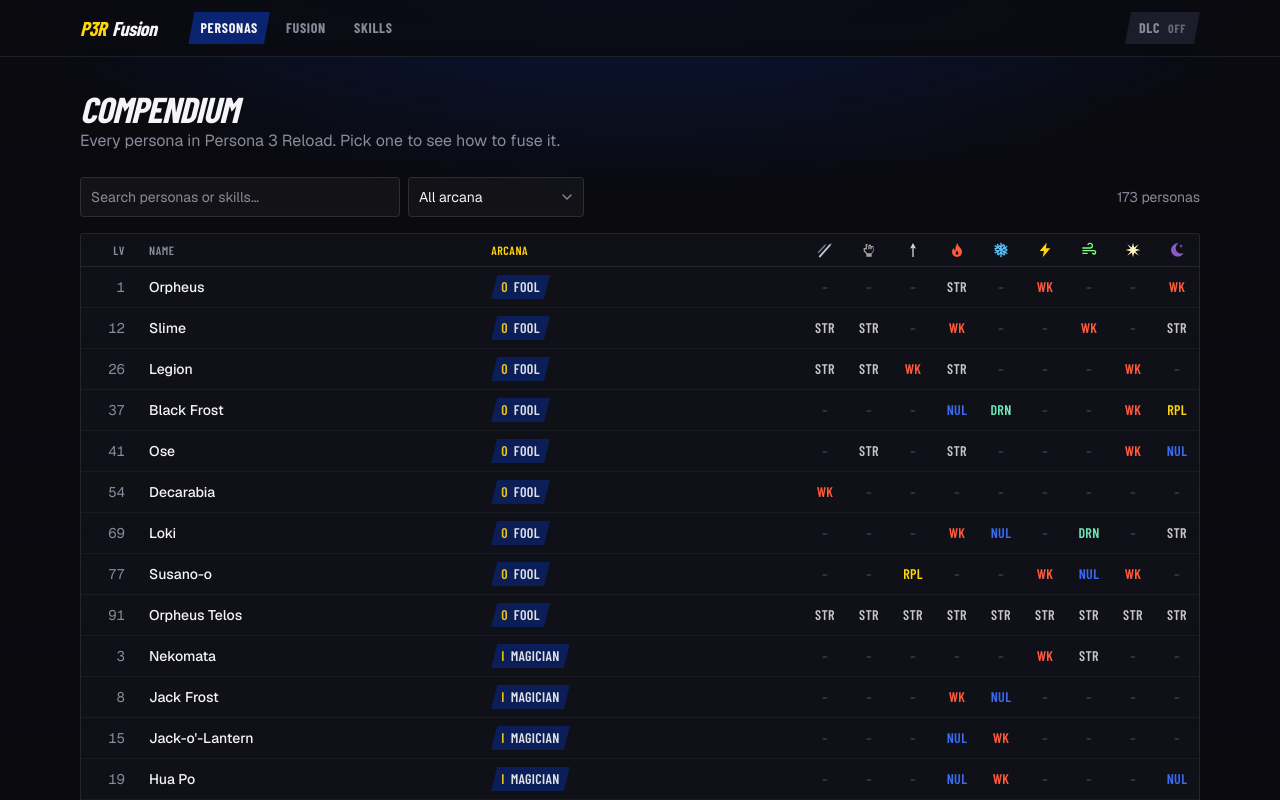
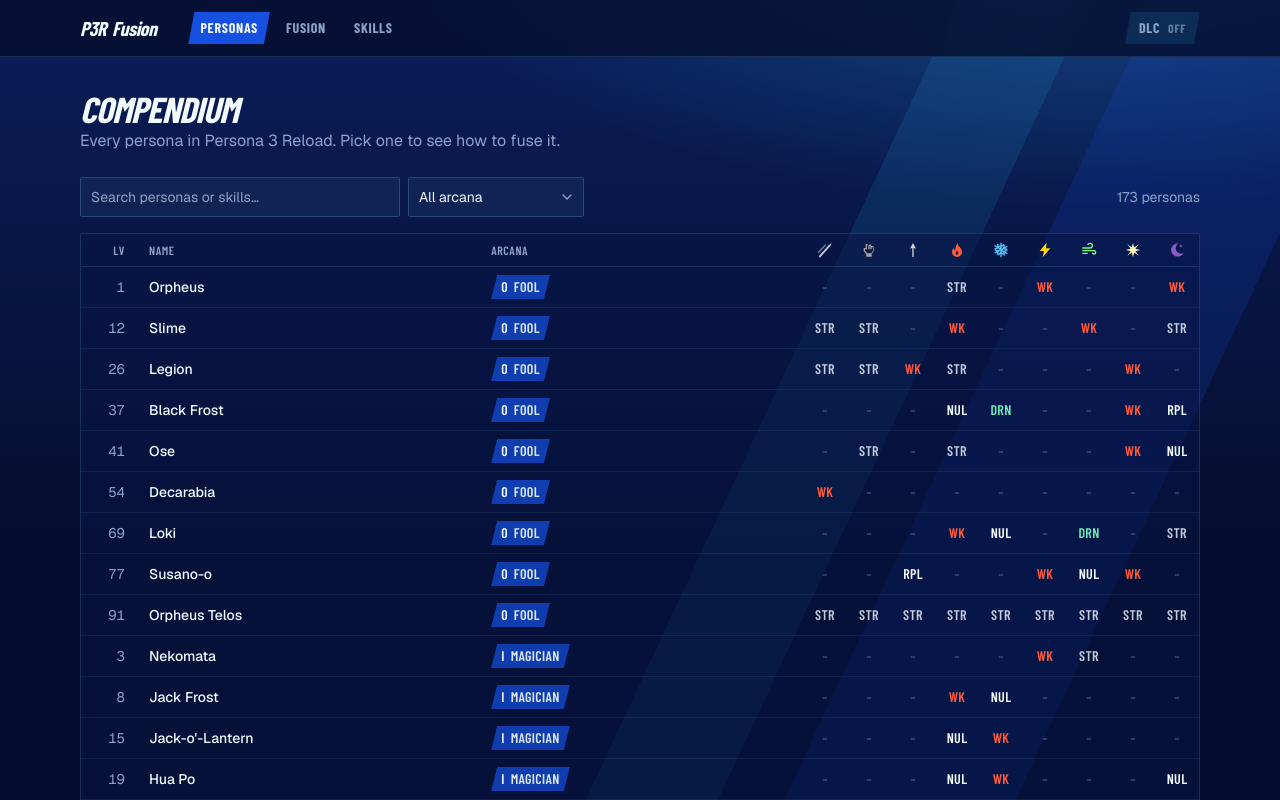
Before and after one commit to M4c-beth/persona3_fusion, a Next.js app: page / in a window 1280 px wide. Shown: the top 800 px of the page. Built offline with nearby package versions, Linux system fonts and the light colour scheme; a web font is replaced by a local one.

Commit message:
Switch theme to P3R cyan and navy

```diff
--- a/src/app/globals.css
+++ b/src/app/globals.css
@@ -31,22 +31,27 @@
   --radius-lg: var(--radius);
   --radius-xl: calc(var(--radius) * 1.4);
 
+  --color-p3r-cyan: var(--p3r-cyan);
+  --color-p3r-sky: var(--p3r-sky);
   --color-p3r-blue: var(--p3r-blue);
-  --color-p3r-blue-light: var(--p3r-blue-light);
-  --color-p3r-yellow: var(--p3r-yellow);
-  --color-p3r-gold: var(--p3r-gold);
-  --color-p3r-gray: var(--p3r-gray);
+  --color-p3r-navy: var(--p3r-navy);
+  --color-p3r-deep: var(--p3r-deep);
+  --color-p3r-white: var(--p3r-white);
+  --color-p3r-mist: var(--p3r-mist);
+  --color-p3r-red: var(--p3r-red);
 }
 
 :root {
-  --p3r-blue:       #0A2472;
-  --p3r-blue-light: #3A6CF0;
-  --p3r-yellow:     #FFD60A;
-  --p3r-gold:       #C9A227;
-  --p3r-black:      #0A0A0F;
-  --p3r-dark:       #14141F;
-  --p3r-white:      #F5F5F7;
-  --p3r-gray:       #8A8A9A;
+  /* Persona 3 Reload: key-art cyan, royal blue bar, deep night navy, white type */
+  --p3r-cyan:  #2EC4FF;
+  --p3r-sky:   #8FDcFF;
+  --p3r-blue:  #1550E0;
+  --p3r-navy:  #0B1E5B;
+  --p3r-deep:  #050E2E;
+  --p3r-ink:   #030820;
+  --p3r-white: #F2FAFF;
+  --p3r-mist:  #8EA3C8;
+  --p3r-red:   #FF3D63;
 
   --elem-slash:     #C0C4CC;
   --elem-strike:    #A8A29E;
@@ -61,28 +66,28 @@
   --elem-ailment:   #E879A6;
   --elem-recovery:  #6EE7B7;
   --elem-support:   #93C5FD;
-  --elem-special:   #C9A227;
+  --elem-special:   #FF3D63;
   --elem-passive:   #8A8A9A;
 
-  --background: var(--p3r-black);
+  --background: var(--p3r-deep);
   --foreground: var(--p3r-white);
-  --card: var(--p3r-dark);
+  --card: rgb(8 22 72 / 88%);
   --card-foreground: var(--p3r-white);
-  --popover: var(--p3r-dark);
+  --popover: #0A1A4F;
   --popover-foreground: var(--p3r-white);
-  --primary: var(--p3r-yellow);
-  --primary-foreground: var(--p3r-black);
-  --secondary: #1C1C2B;
+  --primary: var(--p3r-cyan);
+  --primary-foreground: var(--p3r-ink);
+  --secondary: rgb(46 196 255 / 12%);
   --secondary-foreground: var(--p3r-white);
-  --muted: #1C1C2B;
-  --muted-foreground: var(--p3r-gray);
-  --accent: #1A2350;
+  --muted: rgb(46 196 255 / 10%);
+  --muted-foreground: var(--p3r-mist);
+  --accent: rgb(46 196 255 / 16%);
   --accent-foreground: var(--p3r-white);
-  --destructive: #FF5A3C;
-  --border: rgb(245 245 247 / 9%);
-  --input: rgb(245 245 247 / 12%);
-  --ring: var(--p3r-blue-light);
-  --radius: 0.25rem;
+  --destructive: var(--p3r-red);
+  --border: rgb(143 220 255 / 14%);
+  --input: rgb(143 220 255 / 20%);
+  --ring: var(--p3r-cyan);
+  --radius: 0.125rem;
 
   color-scheme: dark;
 }
@@ -94,20 +99,45 @@
   body {
     @apply bg-background text-foreground;
     background-image:
-      radial-gradient(ellipse 80% 50% at 50% -10%, rgb(10 36 114 / 55%), transparent 70%),
-      linear-gradient(180deg, transparent 0, var(--p3r-black) 60rem);
+      /* key-art light sweeps */
+      linear-gradient(115deg, transparent 0 58%, rgb(46 196 255 / 10%) 58% 66%, transparent 66%),
+      linear-gradient(115deg, transparent 0 70%, rgb(21 80 224 / 16%) 70% 84%, transparent 84%),
+      radial-gradient(ellipse 90% 60% at 85% -10%, rgb(46 196 255 / 28%), transparent 60%),
+      linear-gradient(180deg, var(--p3r-navy) 0, var(--p3r-deep) 34rem);
     background-attachment: fixed;
   }
   html {
     @apply font-sans;
   }
   ::selection {
-    background: var(--p3r-yellow);
-    color: var(--p3r-black);
+    background: var(--p3r-cyan);
+    color: var(--p3r-ink);
   }
 }
 
 @layer components {
+  /* Heavy display type: tight, uppercase, like the P3R title cards */
+  .display {
+    font-family: var(--font-display);
+    font-weight: 900;
+    text-transform: uppercase;
+    letter-spacing: -0.035em;
+    line-height: 0.86;
+  }
+
+  /* Giant faded word behind a page title */
+  .backdrop-word {
+    font-family: var(--font-display);
+    font-weight: 900;
+    text-transform: uppercase;
+    letter-spacing: -0.05em;
+    line-height: 0.8;
+    color: transparent;
+    -webkit-text-stroke: 1.5px rgb(46 196 255 / 18%);
+    user-select: none;
+    pointer-events: none;
+  }
+
   /* Slanted geometric chip used for arcana tags and active nav */
   .clip-slant {
     clip-path: polygon(6px 0, 100% 0, calc(100% - 6px) 100%, 0 100%);
```
